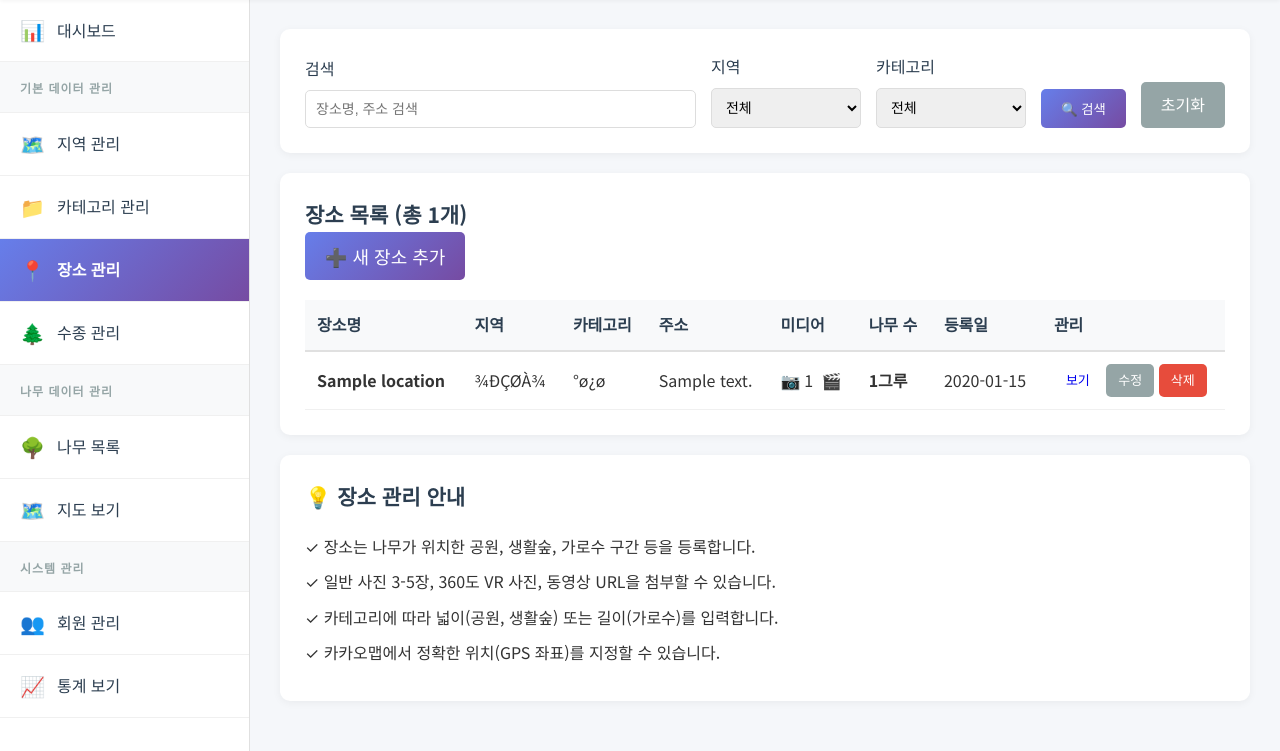
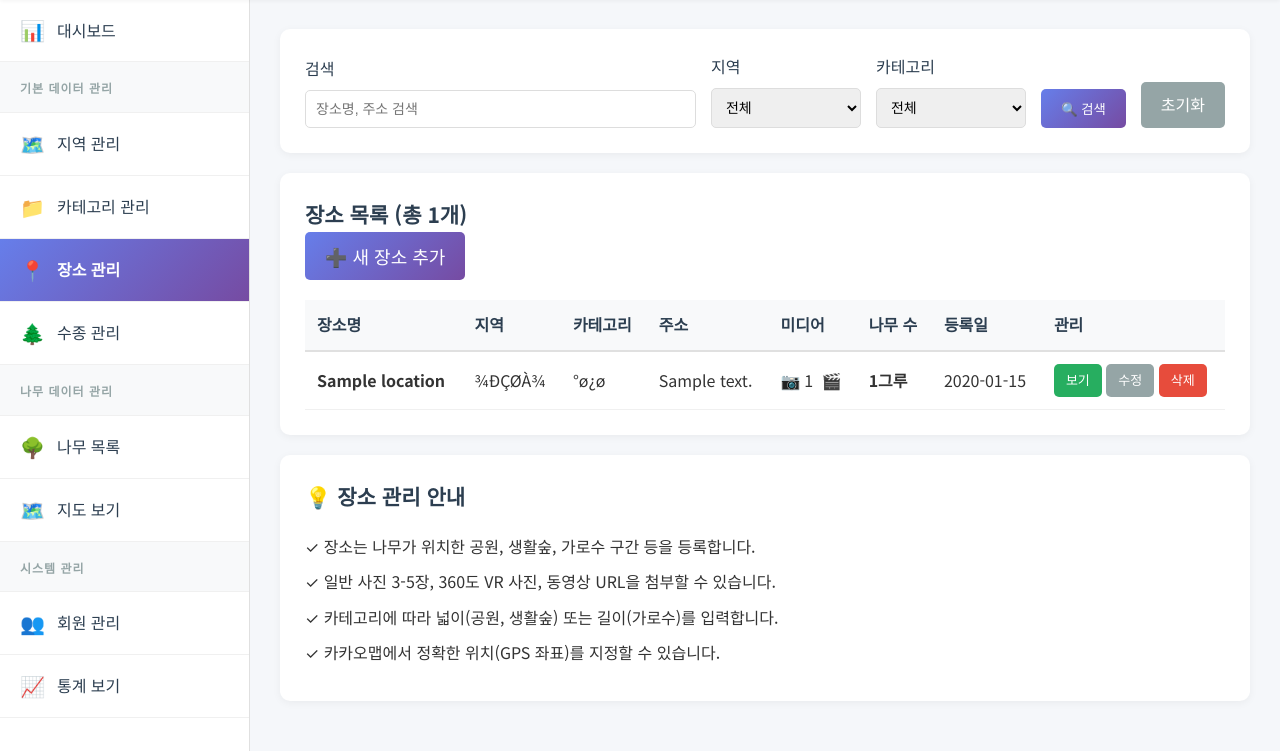
Before and after one commit to haja1005-jeep/sstree, a PHP site: page /locations/list.php in a window 1280 px wide. Shown: the part 70-821 px from the top of the page. Run offline with PHP 8.4, Linux system fonts and the light colour scheme; a user stored in the database is signed in; data comes from the database, SQL or seed files in the repository; tables that the repository leaves empty hold one stand-in row (values such as "Sample post"); some libraries are stand-ins or nearby versions.

Commit message:
Update list.php

```diff
--- a/admin/locations/list.php
+++ b/admin/locations/list.php
@@ -220,7 +220,7 @@
                                 </td>
                                 <td><?php echo date('Y-m-d', strtotime($location['created_at'])); ?></td>
                                 <td>
-                                    <a href="view.php?id=<?php echo $location['location_id']; ?>" class="btn btn-sm btn-info">보기</a>
+                                    <a href="view.php?id=<?php echo $location['location_id']; ?>" class="btn btn-sm btn-success">보기</a>
                                     <a href="edit.php?id=<?php echo $location['location_id']; ?>" class="btn btn-sm btn-secondary">수정</a>
                                     <?php if (isAdmin()): ?>
                                         <a href="?delete=<?php echo $location['location_id']; ?>"
```
